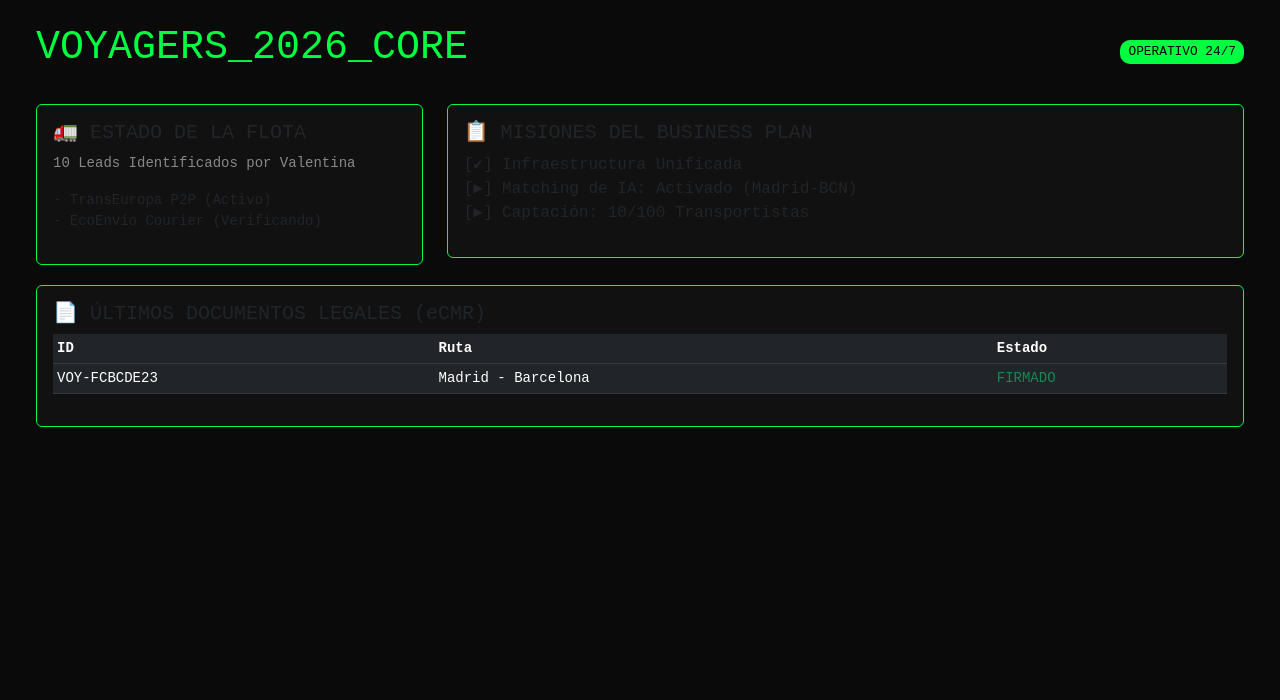
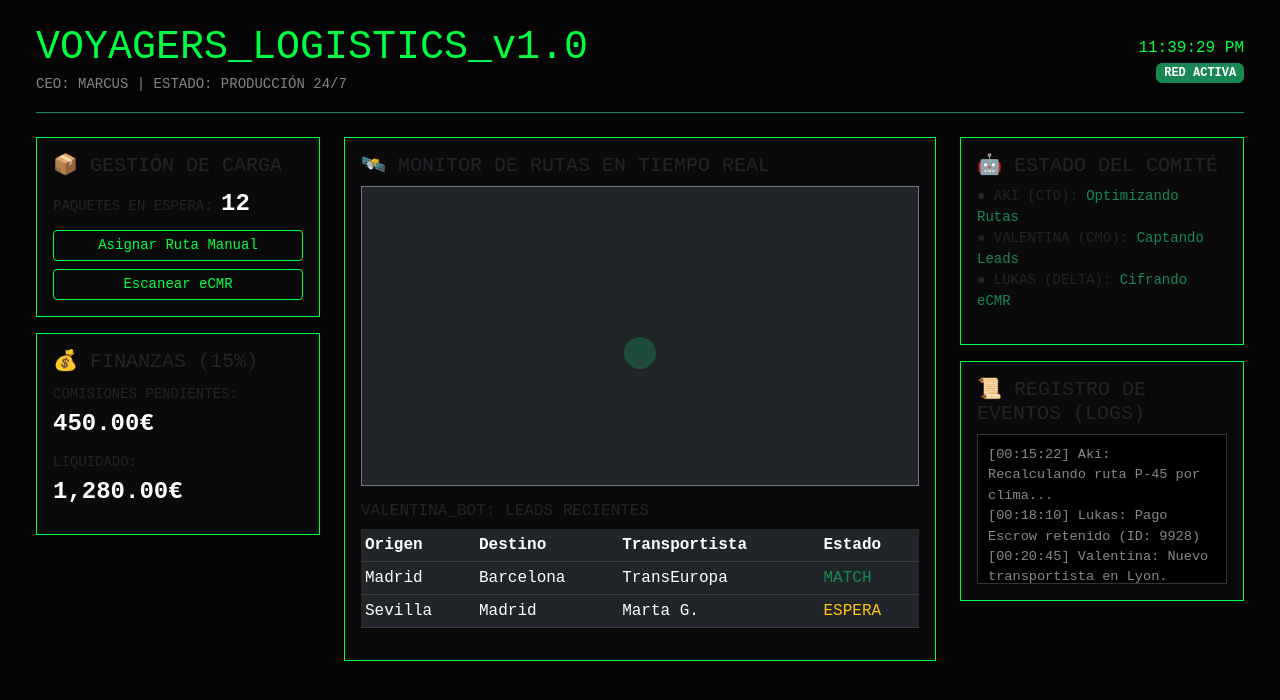
Before and after one commit to xexeu84/voyagers, a Python web app: template templates/dashboard.html in a window 1280 px wide. Shown: the top 700 px of the page. Run offline with Jinja, Linux system fonts and the light colour scheme; the template is opened without the code that fills it, so the values that code supplies are empty.

Commit message:
COMPLETION: Desplegando Sistema Operativo Logístico Integral v1.0

```diff
--- a/templates/dashboard.html
+++ b/templates/dashboard.html
@@ -1,53 +1,106 @@
 <!DOCTYPE html>
 <html lang="es">
 <head>
-    <meta charset="UTF-8"><title>Voyagers Master Control</title>
+    <meta charset="UTF-8"><meta name="viewport" content="width=device-width, initial-scale=1.0">
+    <title>Voyagers 2026 | Sistema Operativo</title>
     <link rel="stylesheet" href="https://cdn.jsdelivr.net/npm/bootstrap@5.3.0/dist/css/bootstrap.min.css">
     <style>
-        body { background: #0a0a0a; color: #00ff41; font-family: 'Courier New', monospace; }
-        .card { background: #111; border: 1px solid #00ff41; margin-bottom: 20px; }
-        .status-pill { background: #00ff41; color: #000; padding: 2px 8px; border-radius: 10px; font-size: 0.8em; }
+        body { background: #050505; color: #00ff41; font-family: 'Courier New', Courier, monospace; }
+        .card { background: #0a0a0a; border: 1px solid #00ff41; border-radius: 0; }
+        .btn-voyager { background: transparent; border: 1px solid #00ff41; color: #00ff41; transition: 0.3s; }
+        .btn-voyager:hover { background: #00ff41; color: #000; }
+        .terminal-log { background: #000; border: 1px solid #333; height: 150px; overflow-y: auto; padding: 10px; font-size: 0.85em; color: #888; }
+        .metric-value { font-size: 1.5rem; font-weight: bold; color: #fff; }
     </style>
 </head>
 <body class="p-4">
     <div class="container-fluid">
-        <div class="d-flex justify-content-between align-items-center mb-4">
-            <h1 class="text-uppercase">Voyagers_2026_Core</h1>
-            <div class="status-pill">OPERATIVO 24/7</div>
-        </div>
+        <header class="d-flex justify-content-between align-items-center border-bottom border-success pb-3 mb-4">
+            <div>
+                <h1 class="m-0">VOYAGERS_LOGISTICS_v1.0</h1>
+                <small class="text-white-50">CEO: MARCUS | ESTADO: PRODUCCIÓN 24/7</small>
+            </div>
+            <div class="text-end">
+                <div id="clock">00:00:00</div>
+                <span class="badge bg-success">RED ACTIVA</span>
+            </div>
+        </header>
 
         <div class="row">
-            <div class="col-md-4">
-                <div class="card"><div class="card-body">
-                    <h5>🚛 ESTADO DE LA FLOTA</h5>
-                    <p class="small text-white-50">10 Leads Identificados por Valentina</p>
-                    <ul class="list-unstyled small">
-                        <li>- TransEuropa P2P (Activo)</li>
-                        <li>- EcoEnvío Courier (Verificando)</li>
-                    </ul>
-                </div></div>
+            <div class="col-md-3">
+                <div class="card mb-3">
+                    <div class="card-body">
+                        <h5>📦 GESTIÓN DE CARGA</h5>
+                        <div class="mb-2"><small>PAQUETES EN ESPERA: <span class="metric-value">12</span></small></div>
+                        <button class="btn btn-voyager btn-sm w-100 mb-2">Asignar Ruta Manual</button>
+                        <button class="btn btn-voyager btn-sm w-100">Escanear eCMR</button>
+                    </div>
+                </div>
+                <div class="card">
+                    <div class="card-body">
+                        <h5>💰 FINANZAS (15%)</h5>
+                        <div class="mb-2"><small>COMISIONES PENDIENTES:</small><br><span class="metric-value">450.00€</span></div>
+                        <div class="mb-2"><small>LIQUIDADO:</small><br><span class="metric-value">1,280.00€</span></div>
+                    </div>
+                </div>
             </div>
-            <div class="col-md-8">
-                <div class="card"><div class="card-body">
-                    <h5>📋 MISIONES DEL BUSINESS PLAN</h5>
-                    <ul class="list-unstyled">
-                        <li>[✔] Infraestructura Unificada</li>
-                        <li>[▶] Matching de IA: Activado (Madrid-BCN)</li>
-                        <li>[▶] Captación: 10/100 Transportistas</li>
-                    </ul>
-                </div></div>
+
+            <div class="col-md-6">
+                <div class="card h-100">
+                    <div class="card-body">
+                        <h5>🛰️ MONITOR DE RUTAS EN TIEMPO REAL</h5>
+                        <div id="map-area" class="bg-dark d-flex align-items-center justify-content-center border border-secondary" style="height: 300px;">
+                            <div class="text-center">
+                                <p>[MAPA ACTIVO: MADRID - BARCELONA - PARÍS]</p>
+                                <div class="spinner-grow text-success" role="status"></div>
+                            </div>
+                        </div>
+                        <div class="mt-3">
+                            <h6>VALENTINA_BOT: LEADS RECIENTES</h6>
+                            <div class="table-responsive">
+                                <table class="table table-dark table-hover table-sm">
+                                    <thead><tr><th>Origen</th><th>Destino</th><th>Transportista</th><th>Estado</th></tr></thead>
+                                    <tbody id="leads-table">
+                                        <tr><td>Madrid</td><td>Barcelona</td><td>TransEuropa</td><td><span class="text-success">MATCH</span></td></tr>
+                                        <tr><td>Sevilla</td><td>Madrid</td><td>Marta G.</td><td><span class="text-warning">ESPERA</span></td></tr>
+                                    </tbody>
+                                </table>
+                            </div>
+                        </div>
+                    </div>
+                </div>
+            </div>
+
+            <div class="col-md-3">
+                <div class="card mb-3">
+                    <div class="card-body">
+                        <h5>🤖 ESTADO DEL COMITÉ</h5>
+                        <ul class="list-unstyled small">
+                            <li>● AKI (CTO): <span class="text-success">Optimizando Rutas</span></li>
+                            <li>● VALENTINA (CMO): <span class="text-success">Captando Leads</span></li>
+                            <li>● LUKAS (DELTA): <span class="text-success">Cifrando eCMR</span></li>
+                        </ul>
+                    </div>
+                </div>
+                <div class="card">
+                    <div class="card-body">
+                        <h5>📜 REGISTRO DE EVENTOS (LOGS)</h5>
+                        <div class="terminal-log" id="log-box">
+                            [00:15:22] Aki: Recalculando ruta P-45 por clima...<br>
+                            [00:18:10] Lukas: Pago Escrow retenido (ID: 9928)<br>
+                            [00:20:45] Valentina: Nuevo transportista en Lyon.<br>
+                        </div>
+                    </div>
+                </div>
             </div>
         </div>
-
-        <div class="card"><div class="card-body">
-            <h5>📄 ÚLTIMOS DOCUMENTOS LEGALES (eCMR)</h5>
-            <table class="table table-dark table-sm small">
-                <thead><tr><th>ID</th><th>Ruta</th><th>Estado</th></tr></thead>
-                <tbody>
-                    <tr><td>VOY-FCBCDE23</td><td>Madrid - Barcelona</td><td><span class="text-success">FIRMADO</span></td></tr>
-                </tbody>
-            </table>
-        </div></div>
     </div>
+    <script>
+        function updateClock() {
+            const now = new Date();
+            document.getElementById('clock').innerText = now.toLocaleTimeString();
+        }
+        setInterval(updateClock, 1000);
+    </script>
 </body>
 </html>
```
